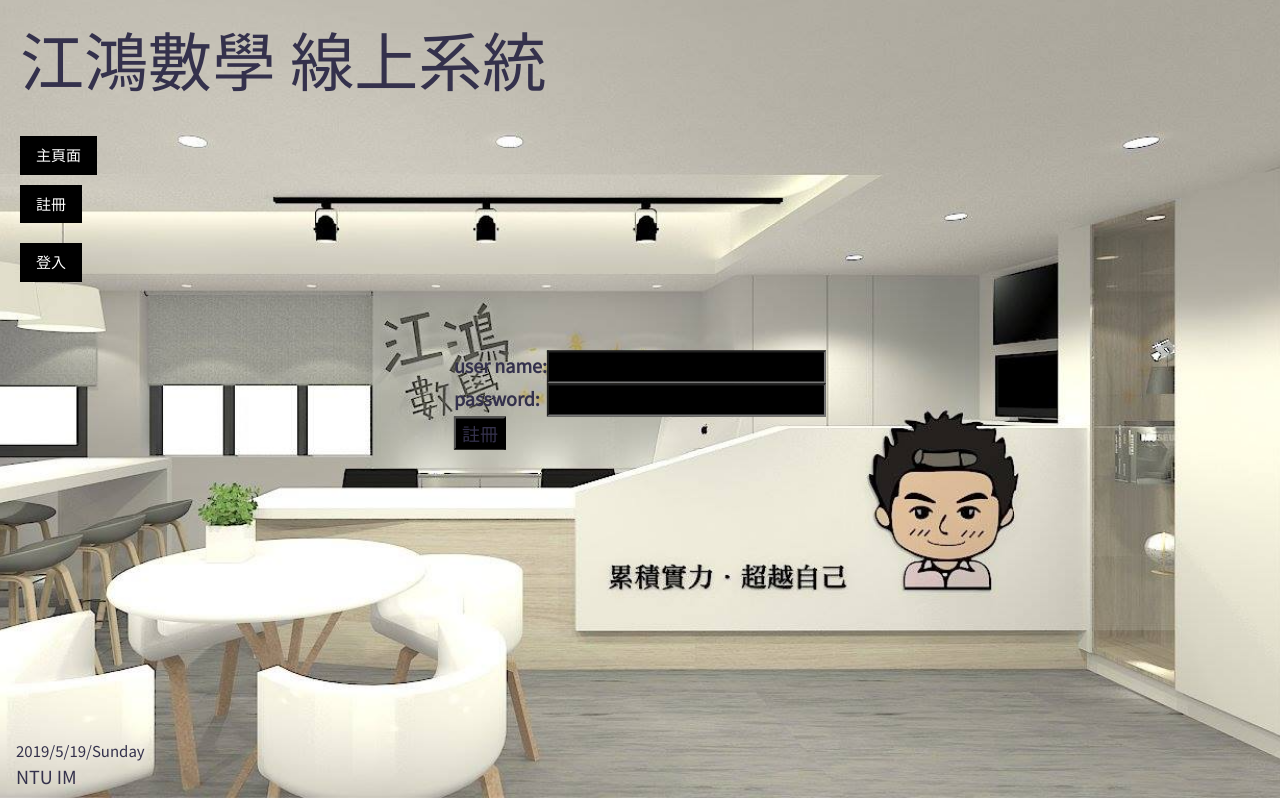
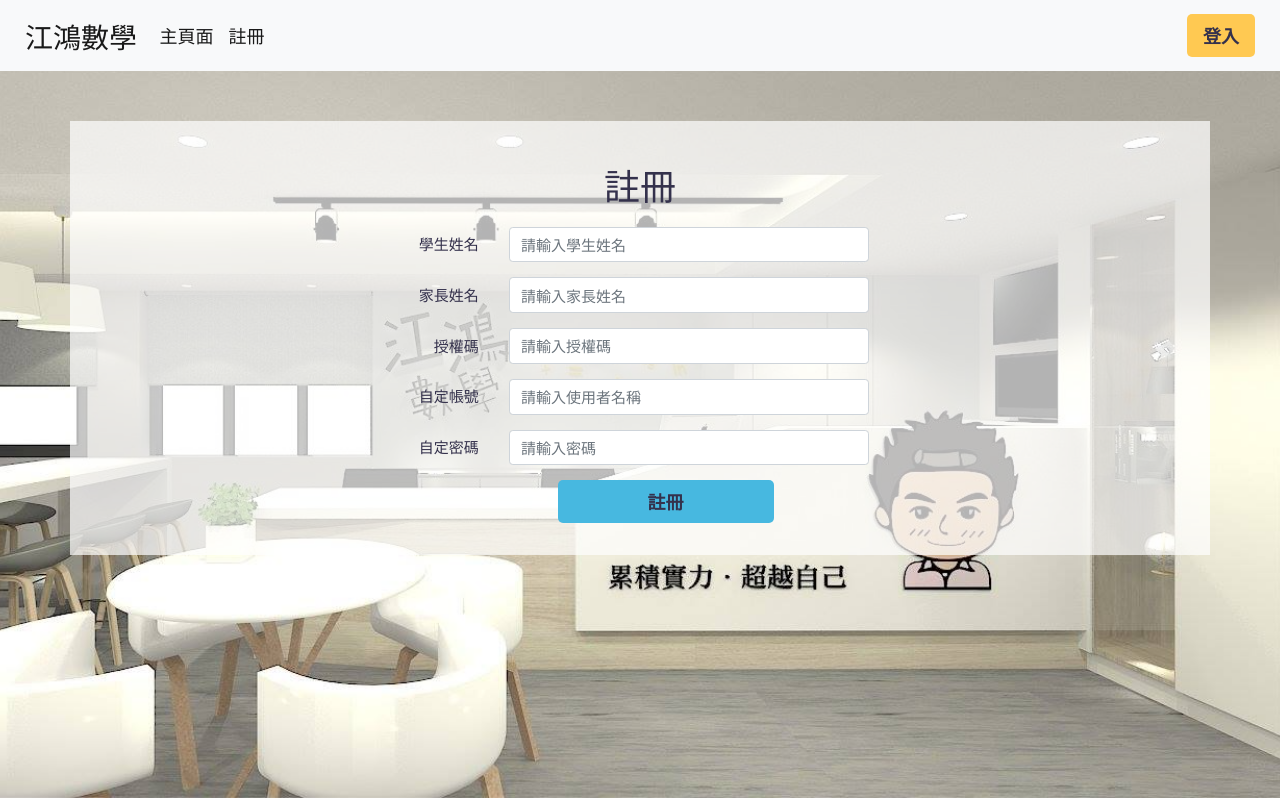
Before and after one commit to francis1572/SA-demo, a Django app: template catalog/templates/register.html in a window 1280 px wide. Run offline with Django 3.2, Linux system fonts and the light colour scheme; the template is opened without the code that fills it, so the values that code supplies are empty; some libraries are stand-ins or nearby versions.

Commit message:
change the style of forms
1. change the style of login and registry form

```diff
--- a/catalog/templates/base_generic.html
+++ b/catalog/templates/base_generic.html
@@ -2,11 +2,13 @@
 <html lang="en">
 <head>
 
-  {% block title %}<title> 江鴻數學 線上系統 </title>{% endblock %}
+  {% block title %}<title> 江鴻數學線上系統 </title>{% endblock %}
   <meta charset="utf-8">
   <meta name="viewport" content="width=device-width, initial-scale=1">
-  <link rel="stylesheet" href="https://maxcdn.bootstrapcdn.com/bootstrap/3.3.7/css/bootstrap.min.css">
-  <script src="https://ajax.googleapis.com/ajax/libs/jquery/1.12.4/jquery.min.js"></script>
+  <!-- <link rel="stylesheet" href="https://maxcdn.bootstrapcdn.com/bootstrap/3.3.7/css/bootstrap.min.css">
+   -->
+   <link rel="stylesheet" href="https://stackpath.bootstrapcdn.com/bootstrap/4.3.1/css/bootstrap.min.css" integrity="sha384-ggOyR0iXCbMQv3Xipma34MD+dH/1fQ784/j6cY/iJTQUOhcWr7x9JvoRxT2MZw1T" crossorigin="anonymous">
+   <script src="https://ajax.googleapis.com/ajax/libs/jquery/1.12.4/jquery.min.js"></script>
   <script src="https://maxcdn.bootstrapcdn.com/bootstrap/3.3.7/js/bootstrap.min.js"></script>
 
   <!-- Add additional CSS in static file -->
@@ -25,85 +27,155 @@
     --main-black: #34314c;
 }
 
-body, h1, h5 {font-family: 'Noto Sans TC', "Raleway", sans-serif}
+body, h1, h5 {
+  font-family: 'Noto Sans TC', "Raleway", sans-serif
+}
+
 body, html {
   height: 100%;
   color: var(--main-black) !important;
+  background-image: url('/../static/images/background2.png');
+  background-position: center;
+  background-size: cover;
 }
+
 body>div{
   padding: 10px 20px
 }
+
+/*
 .bgimg {
-  background-image: url('/../static/images/background2.png');
   min-height: 100%;
-  background-position: center;
-  background-size: cover;
+} */
+
+.main-btn{
+  background: var(--main-yellow);
+  font-size: 18px;
+  font-weight: 600;
+  border-radius: 5px;
 }
+
+.main-btn:hover{
+  text-decoration: none
+}
+
+.row {
+  display: flex;
+  align-items: center;
+  justify-content: center;
+}
+
+.container {
+  padding: 2.5% 0;
+  margin-top:50px;
+  background: rgba(255, 255, 255, 0.7);
+}
+
 </style>
-
-<script language="javascript">
-  var t = null;
-  t = setTimeout(time,1000);
-  function time()
-  {
-    clearTimeout(t);
-    dt = new Date();
-    var y=dt.getYear()+1900;
-    var mm=dt.getMonth()+1;
-    var d=dt.getDate();
-    var weekday=["Sunday","Monday","Tuesday","Wednesday","Thursday","Friday","Saturday"];
-    var day=dt.getDay();
-    document.getElementById("timeShow").innerHTML =  y+"/"+mm+"/"+d+"/"+weekday[day];
-    t = setTimeout(time,1000);
-  }
-</script>
 
 <body>
 
-<div class="bgimg w3-display-container">
+<nav class="navbar navbar-expand-lg navbar-light bg-light" style="padding: 10px 25px;">
+  <a class="navbar-brand" href="{% url 'index' %}" style="font-size: 28px">江鴻數學</a>
+  <div class="collapse navbar-collapse">
+
+    <ul class="navbar-nav mr-auto" style="font-size: 18px">
+      <li class="nav-item">
+        <a class="nav-link active" href="{% url 'index' %}">主頁面</a>
+      </li>
+      <li class="nav-item">
+        <a class="nav-link active" href="/catalog/register/">註冊 </a>
+      </li>
+
+      {% if request.user.is_authenticated %}
+        {% if perms.catalog.can_add_food %} <!--如果是super user，顯示“新增學籍資料”-->
+        <li class="nav-item">
+          <a class="nav-link active" href="/catalog/addFood/">新增學籍資料</a>
+        </li>
+        {% endif %}
+      {% endif %}
+
+    </ul>
+
+    {% if request.user.is_authenticated %}
+      <!--如果登入成功，顯示“登出”-->
+      <a href="{% url 'logout'%}?next={{request.path}}" class="w3-button main-btn">登出</a>
+    {% else %}
+      <!--如果還沒有登入，顯示”登入“-->
+      <a href="{% url 'login'%}?next={{request.path}}" class="w3-button main-btn">登入</a>
+    {% endif %}
+  </div>
+</nav>
+
+<div class="container">
+  {% block content %}{% endblock %}
+</div>
+
+<!-- <div class="w3-display-container">
   <div class="w3-display-middle w3-large">
-    {% block content %}{% endblock %}
-  </div>
-  <div class = "w3-jumbo">
+
+  </div> -->
+
+  <!-- <div class = "w3-jumbo">
     <p> 江鴻數學 線上系統 </p>
   </div>
   <div class="row">
     <div class="col-sm-2">
       {% block sidebar %}
       <ul class="sidebar-nav">
-        <p><a href = "{% url 'index' %}" class="w3-button w3-black">主頁面</button></a></p>
-       <!--  <p><a href = "{% url 'food' %}" class="w3-button w3-black">Food</button></a></p>
-        <p><a href = "{% url 'foodType' %}" class="w3-button w3-black">Food Type</button></a></p> -->
-        <!-- <p><a href = "{% url 'material' %}" class="w3-button w3-black">Food Material</button></a></p> -->
-        <!-- <p><a href = "{% url 'AAA' %}" class="w3-button w3-black">view Evaluation</button></a></p>
-        <p><a href = "/catalog/evaluation/" class="w3-button w3-black">Evaluation</button></a></p>
-        <p><a href = "/catalog/order/" class="w3-button w3-black">Order</button></a></p> -->
-        <p><a href = "/catalog/register/" class="w3-button w3-black">註冊</button></a></p>
-
-
-      </ul>
-      <ul class="sidebar-nav">
+        <p><a href = "{% url 'index' %}" class="w3-button main-btn">主頁面</button></a></p>
+        <p><a href = "/catalog/register/" class="w3-button main-btn">註冊</button></a></p>
         {% if request.user.is_authenticated %}
-        <p>User: {{ request.user }}</p>
-        <p><a href="{% url 'logout'%}?next={{request.path}}" class="w3-button w3-black">登出</button></a></p>
-        {% if perms.catalog.can_add_food %}
-        <p><a href = "/catalog/addFood/" class="w3-button w3-black">新增學籍資料</button></a></p>
+          <p>User: {{ request.user }}</p>
+          <p><a href="{% url 'logout'%}?next={{request.path}}" class="w3-button main-btn">登出</button></a></p>
+          {% if perms.catalog.can_add_food %}
+          <p><a href = "/catalog/addFood/" class="w3-button main-btn">新增學籍資料</button></a></p>
         {% endif %}
         {% else %}
-        <p><a href="{% url 'login'%}?next={{request.path}}" class="w3-button w3-black">登入</button></a></p>
+          <p><a href="{% url 'login'%}?next={{request.path}}" class="w3-button main-btn">登入</button></a></p>
         {% endif %}
       </ul>
       {% endblock %}
     </div>
-  </div>
+  </div> -->
 
-  <div class="w3-display-bottomleft w3-container">
+  <!-- <div class="w3-display-bottomleft w3-container">
     <div id = "timeShow"></div>
     <p class="w3-large">NTU IM</p>
+  </div> -->
+<!-- </div> -->
+<!--
+  <div class="row align-self-end justify-content-end margin-bottom" style="position: relative; bottom: 0px">
+    <div class="col">
+      <div id = "timeShow"></div>
+      <p class="w3-large">NTU IM</p>
+    </div>
+    <div class="col"></div>
+    <div class="col"></div>
+  </div>
+ -->
+</body>
 
-  </div>
-</div>
+<script language="javascript">
+
+  var t = null;
+  // t = setTimeout(time, 10000);
+
+  function time() {
+    // clearTimeout(t);
+    dt = new Date();
+    var y = dt.getYear()+1900;
+    var mm = dt.getMonth()+1;
+    var d = dt.getDate();
+    var weekday = ["Sunday", "Monday", "Tuesday", "Wednesday", "Thursday", "Friday", "Saturday"];
+    var day = dt.getDay();
+    document.getElementById("timeShow").innerHTML = y + "/" + mm+"/" + d+"/" + weekday[day];
+    t = setTimeout(time,1000);
+  }
+
+  time();
+
+</script>
 
 
-</body>
 </html>
--- a/catalog/templates/register.html
+++ b/catalog/templates/register.html
@@ -1,7 +1,8 @@
 {% extends "base_generic.html" %}
 
 {% block content %}
-    <form action="" method="post">
+
+    <!-- <form action="" method="post">
       <table>
         <tr>
           <td> <label for="userID">user name:</label> </td>
@@ -12,7 +13,60 @@
           <td> <input id="password" type="text" name="password" style="background-color: black"> </td>
         </tr>
       </table>
-<!--       <input type="hidden" name="ok" value="yes"> -->
       <input type="submit" name="ok" value="註冊" style="background-color:black;">
-    </form>
+    </form> -->
+
+<div class="row">
+  <h1 style="margin-bottom: 20px">註冊</h1>
+</div>
+
+<form action="" method="post">
+
+  <div class="form-group row">
+    <label for="studentName" class="col-sm-1 col-form-label" style="text-align: right">學生姓名</label>
+    <div class="col-sm-4">
+      <input type="text" class="form-control" id="studentName" name="studentName" placeholder="請輸入學生姓名">
+    </div>
+  </div>
+
+  <div class="form-group row">
+    <label for="parentName" class="col-sm-1 col-form-label" style="text-align: right">家長姓名</label>
+    <div class="col-sm-4">
+      <input type="text" class="form-control" id="parentName" name="parentName" placeholder="請輸入家長姓名">
+    </div>
+  </div>
+
+  <div class="form-group row">
+    <label for="parentName" class="col-sm-1 col-form-label" style="text-align: right">授權碼</label>
+    <div class="col-sm-4">
+      <input type="text" class="form-control" id="parentName" name="parentName" placeholder="請輸入授權碼">
+    </div>
+  </div>
+
+
+  <div class="form-group row">
+
+    <label for="userID" class="col-sm-1 col-form-label" style="text-align: right">自定帳號</label>
+    <div class="col-sm-4">
+      <input type="text" class="form-control" id="userID" name="userID" placeholder="請輸入使用者名稱">
+    </div>
+  </div>
+
+  <div class="form-group row">
+    <label for="password" class="col-sm-1 col-form-label" style="text-align: right">自定密碼</label>
+    <div class="col-sm-4">
+      <input type="password" class="form-control" id="password" name="password" placeholder="請輸入密碼">
+    </div>
+  </div>
+
+  <div class="row">
+    <div class="col-sm-2">&nbsp;</div>
+    <div class="col-sm-4">
+      <input type="submit" name="ok" value="註冊" class="w3-button main-btn" style="background: var(--main-blue); width: 60%;">
+    </div>
+  </div>
+
+</form>
+
+
 {% endblock %}
```
Also changed, not shown: catalog/templates/index.html (+8 -8 lines), templates/registration/login.html (+30 -13 lines), db.sqlite3.
